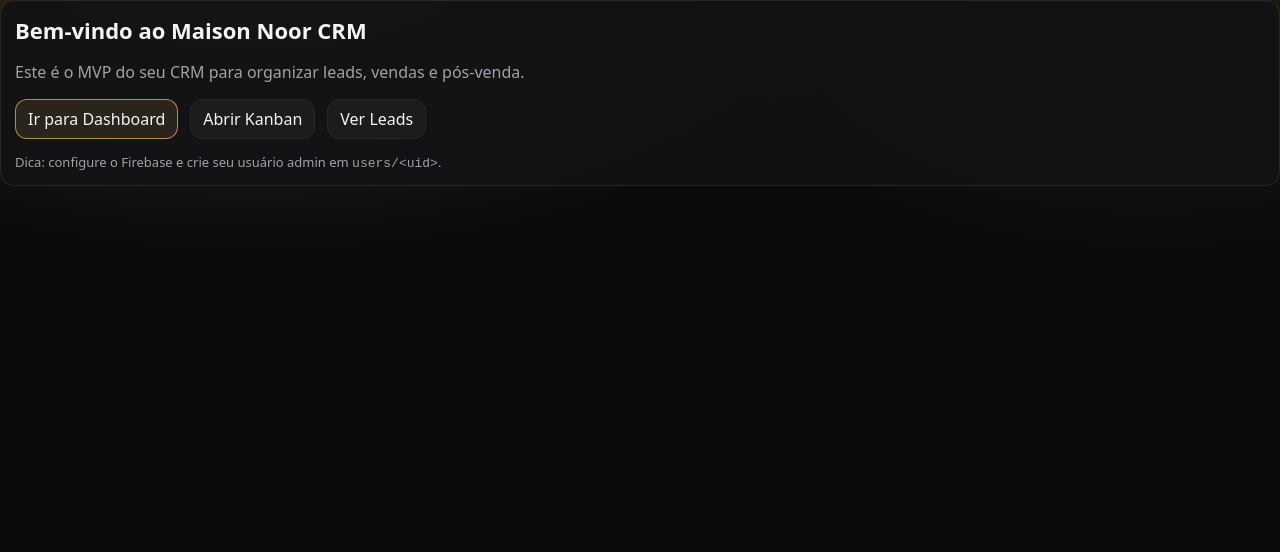
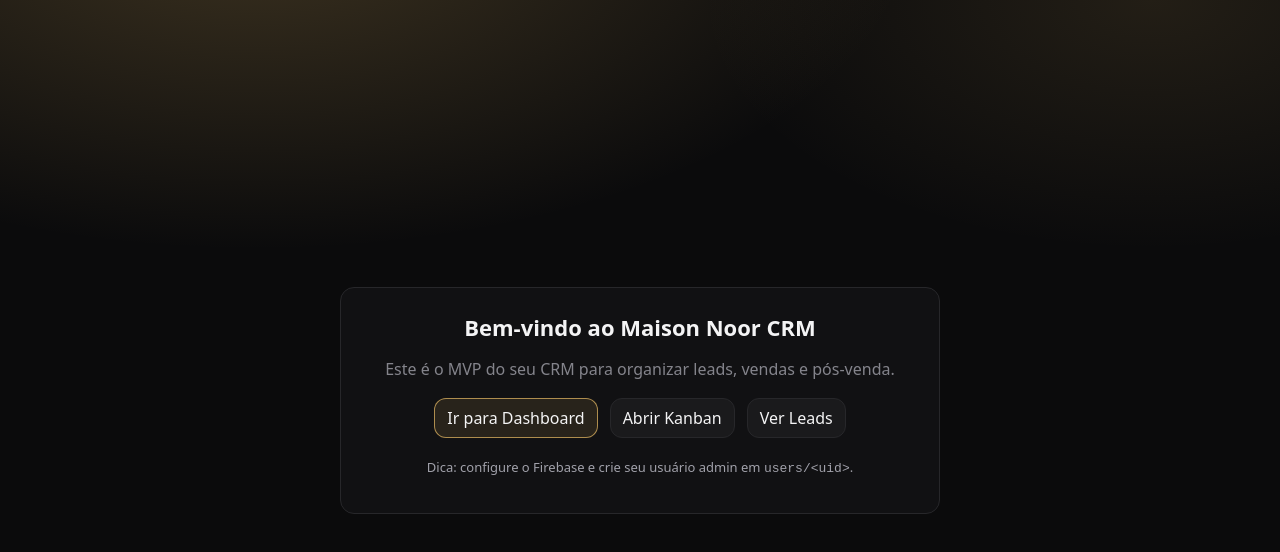
Before and after one commit to andresjcampos-hash/crm-maison-noor, a Next.js app: page / in a window 1280 px wide. Shown: the top 552 px of the page. Built offline with nearby package versions, Linux system fonts and the light colour scheme.

Commit message:
feat: homepage do CRM noor

```diff
--- a/src/app/page.tsx
+++ b/src/app/page.tsx
@@ -1,20 +1,62 @@
+"use client";
+
 import Link from "next/link";
 
 export default function HomePage() {
   return (
-    <div className="card">
-      <h1 className="h1">Bem-vindo ao Maison Noor CRM</h1>
-      <p className="muted">
-        Este é o MVP do seu CRM para organizar leads, vendas e pós-venda.
-      </p>
-      <div style={{ display: "flex", gap: 12, marginTop: 12, flexWrap: "wrap" }}>
-        <Link className="btn primary" href="/dashboard">Ir para Dashboard</Link>
-        <Link className="btn" href="/kanban">Abrir Kanban</Link>
-        <Link className="btn" href="/leads">Ver Leads</Link>
+    <main
+      style={{
+        padding: "40px",
+        minHeight: "100vh",
+        display: "flex",
+        justifyContent: "center",
+        alignItems: "center",
+      }}
+    >
+      <div
+        className="card"
+        style={{
+          maxWidth: 600,
+          width: "100%",
+          textAlign: "center",
+          padding: 24,
+        }}
+      >
+        <h1 className="h1" style={{ marginBottom: 12 }}>
+          Bem-vindo ao Maison Noor CRM
+        </h1>
+
+        <p className="muted" style={{ opacity: 0.8 }}>
+          Este é o MVP do seu CRM para organizar leads, vendas e pós-venda.
+        </p>
+
+        <div
+          style={{
+            display: "flex",
+            gap: 12,
+            marginTop: 18,
+            flexWrap: "wrap",
+            justifyContent: "center",
+          }}
+        >
+          <Link className="btn primary" href="/crm/dashboard">
+            Ir para Dashboard
+          </Link>
+
+          <Link className="btn" href="/crm/kanban">
+            Abrir Kanban
+          </Link>
+
+          <Link className="btn" href="/crm/leads">
+            Ver Leads
+          </Link>
+        </div>
+
+        <p className="muted" style={{ marginTop: 20, fontSize: 13 }}>
+          Dica: configure o Firebase e crie seu usuário admin em{" "}
+          <code>users/&lt;uid&gt;</code>.
+        </p>
       </div>
-      <div className="muted" style={{ marginTop: 14, fontSize: 13 }}>
-        Dica: configure o Firebase e crie seu usuário admin em <code>users/&lt;uid&gt;</code>.
-      </div>
-    </div>
+    </main>
   );
 }
```
Also changed, not shown: src/vercel.json (added).
